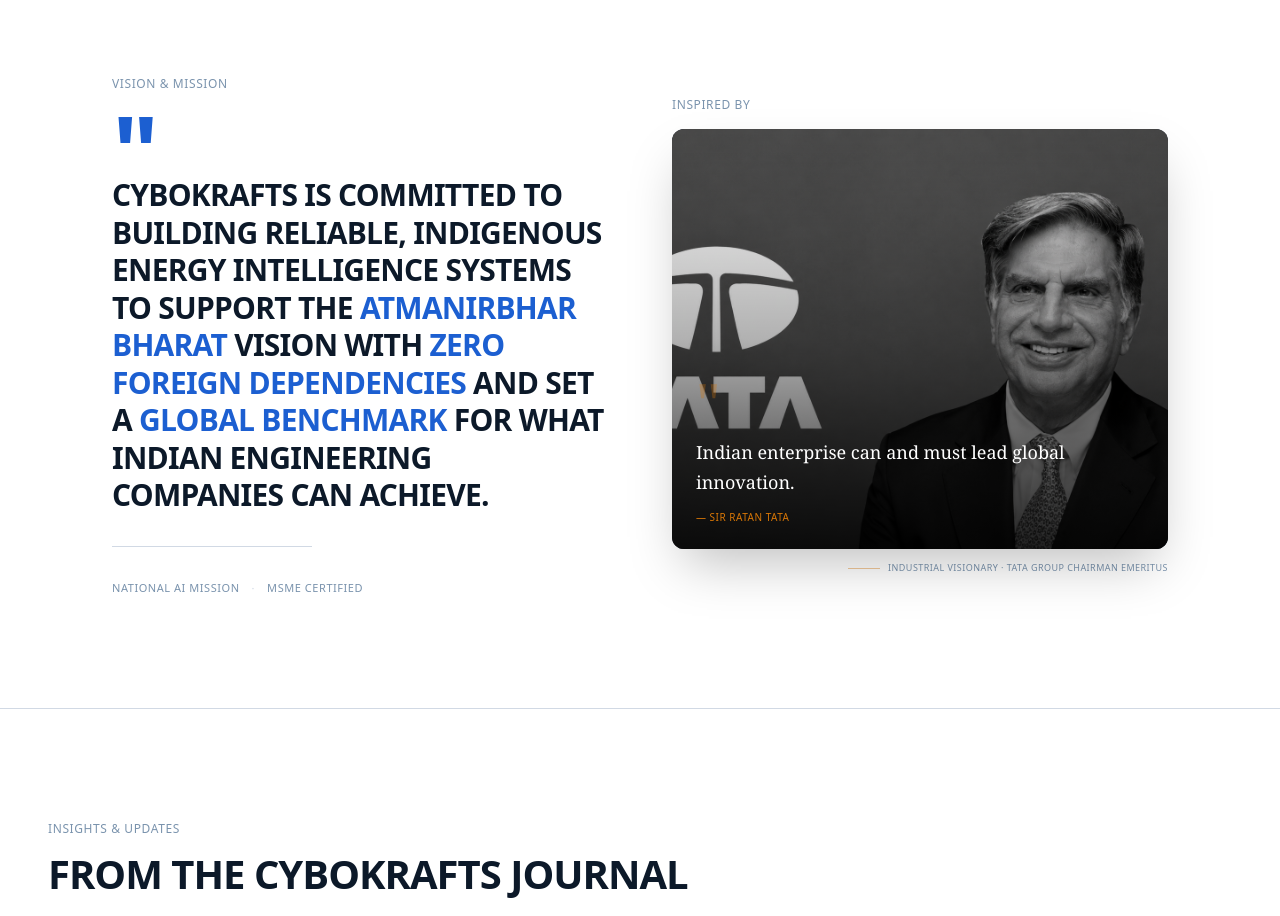
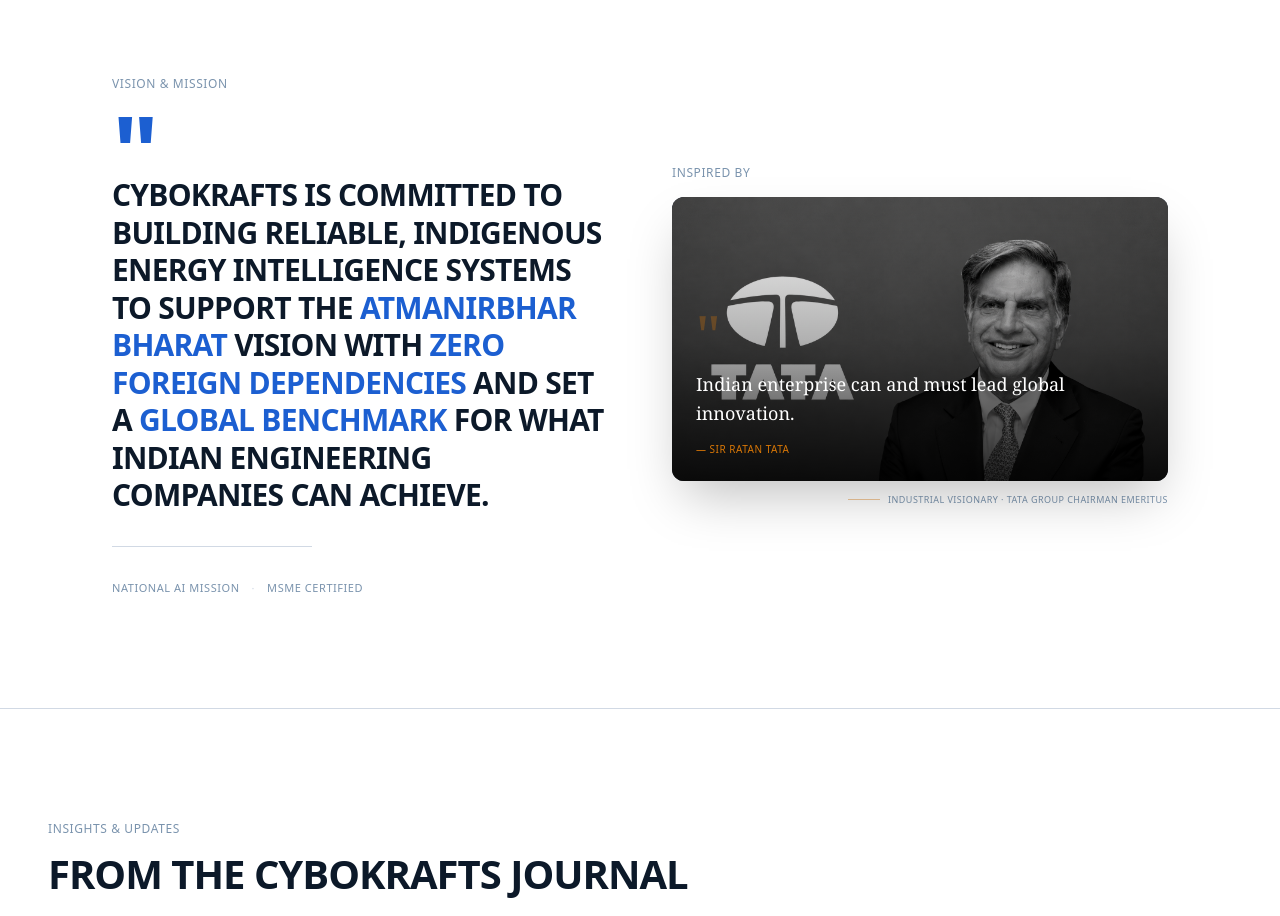
Before and after one commit to saymanlal/cybokrafts, a Next.js app: page / in a window 1280 px wide. Shown: the part 8320-9236 px from the top of the page. Built offline with nearby package versions, Linux system fonts and the light colour scheme; no server answers.

Commit message:
style: use landscape 7:4 aspect ratio for Ratan Tata photo so full image shows

```diff
--- a/src/components/sections/vision-section.tsx
+++ b/src/components/sections/vision-section.tsx
@@ -90,14 +90,14 @@
             </p>
 
             <div className="relative w-full rounded-xl overflow-hidden shadow-2xl">
-              <div className="relative w-full h-[420px] bg-gradient-to-r from-slate-900 to-slate-800">
+              <div className="relative w-full aspect-[7/4] bg-gradient-to-r from-slate-900 to-slate-800">
                 <Image
                   src="/images/ratan_tata.png"
                   alt="Sir Ratan Tata"
                   fill
                   sizes="(max-width: 1024px) 100vw, 50vw"
                   className="object-cover group-hover:scale-105 transition-transform duration-700"
-                  style={{ objectPosition: "50% 25%" }}
+                  style={{ objectPosition: "50% 50%" }}
                 />
                 <div className="absolute inset-0 bg-gradient-to-t from-black/85 via-black/30 to-transparent" />
               </div>
```
